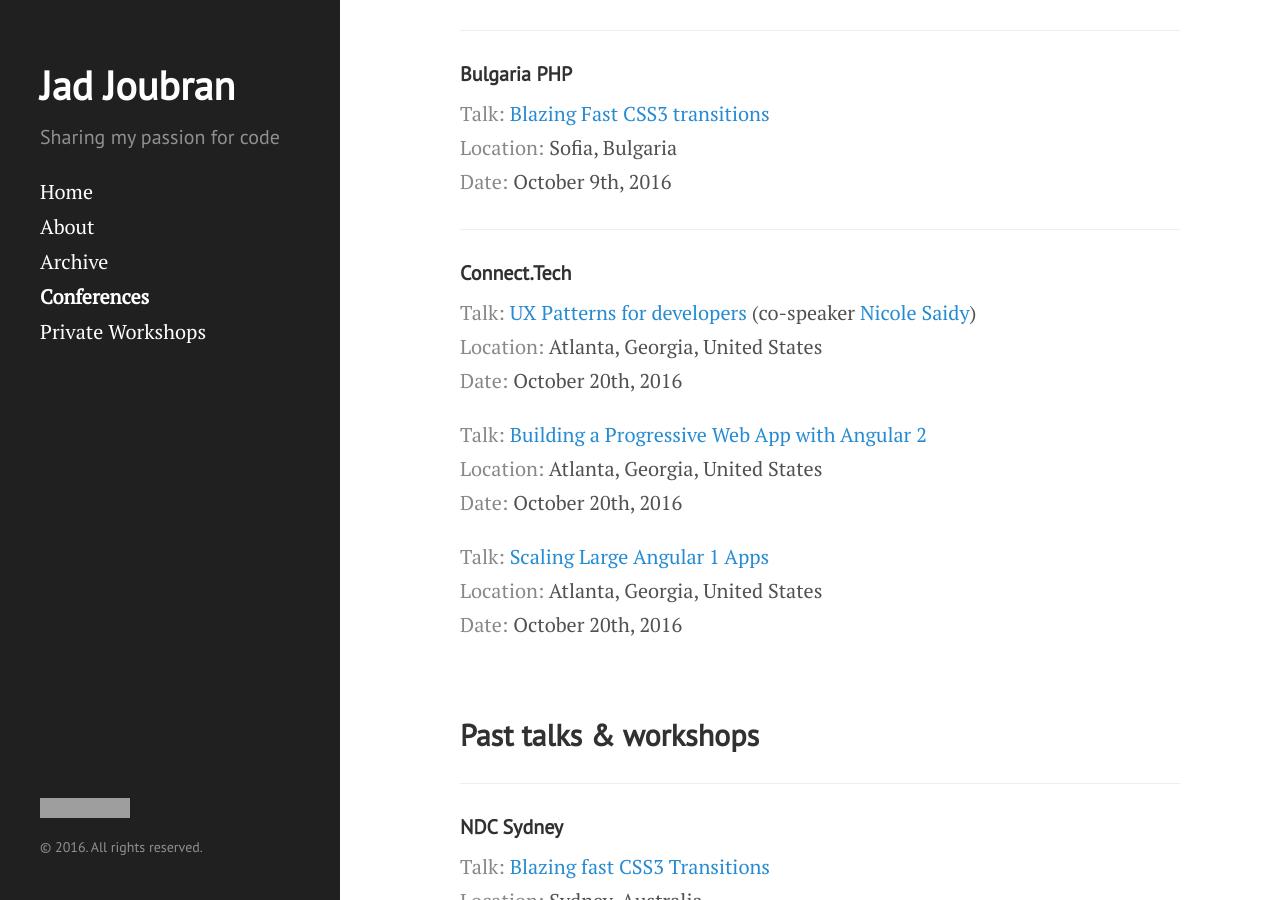
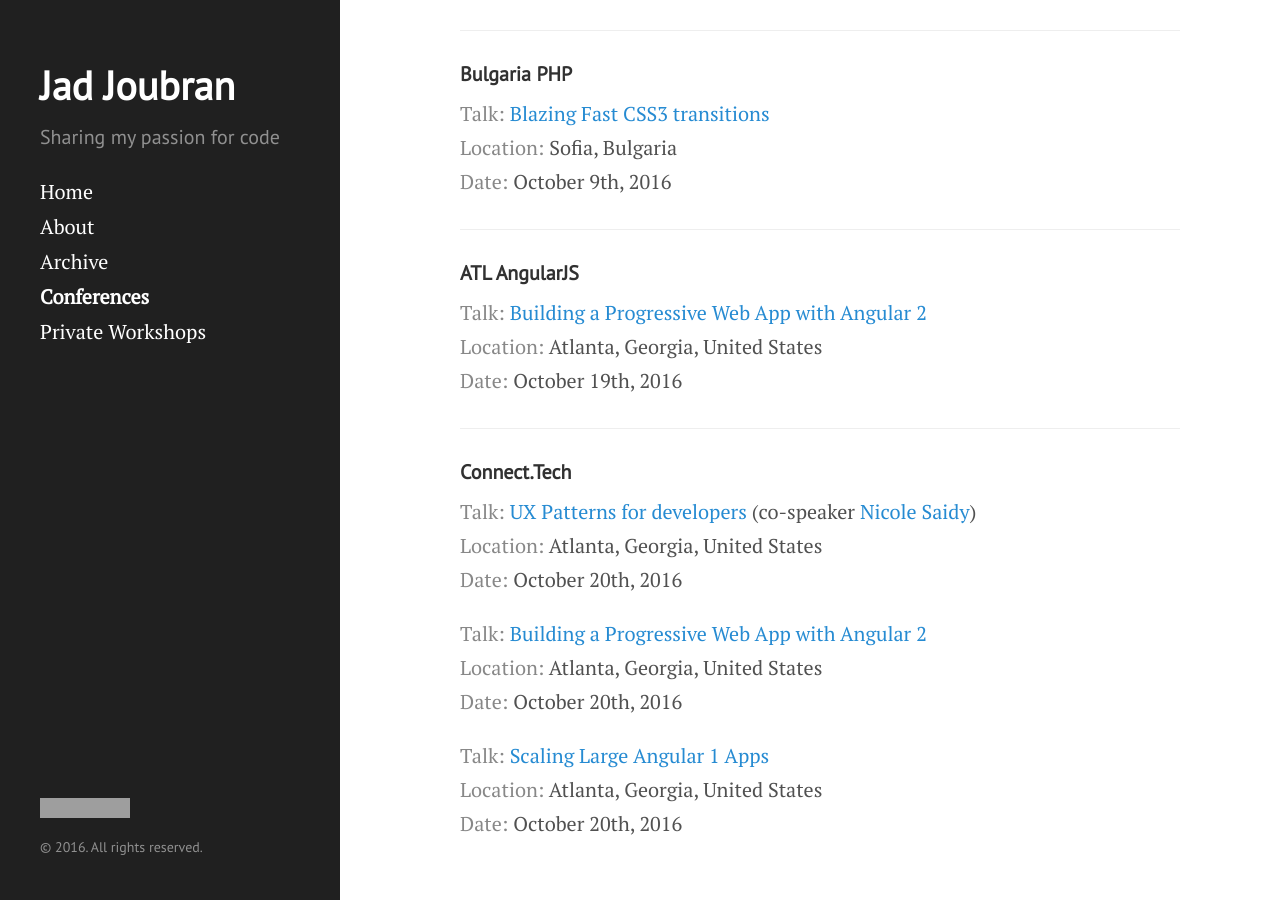
Before and after one commit to jadjoubran/blog, a Jekyll site: the page built from conferences.md, in a window 1280 px wide and 900 px high, scrolled down 300 px. Built offline with Jekyll 4.4.1, drawn with Linux system fonts in a browser that asks for light colours; grey boxes are pictures that could not be loaded.

Commit message:
added ATL Angular

```diff
--- a/conferences.md
+++ b/conferences.md
@@ -14,6 +14,13 @@
 <span class="conferences-ref">Talk:</span> [Blazing Fast CSS3 transitions](http://www.bgphp.org/speakers/){:target="_blank"}
 <span class="conferences-ref">Location:</span> Sofia, Bulgaria
 <span class="conferences-ref">Date:</span> October 9th, 2016
+
+<hr>
+
+#### ATL AngularJS
+<span class="conferences-ref">Talk:</span> [Building a Progressive Web App with Angular 2](http://connect.tech/speakers.html){:target="_blank"}
+<span class="conferences-ref">Location:</span> Atlanta, Georgia, United States
+<span class="conferences-ref">Date:</span> October 19th, 2016
 
 <hr>
 
```
